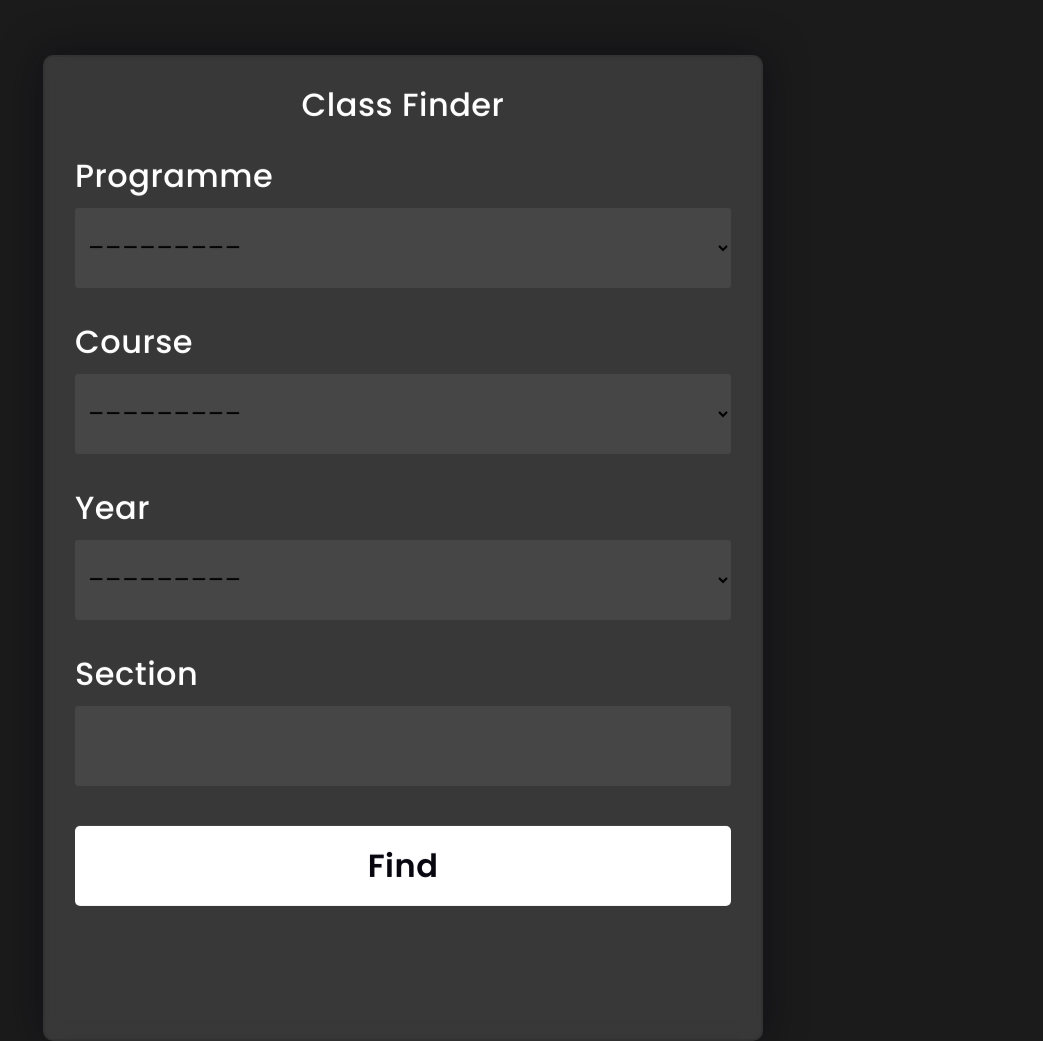
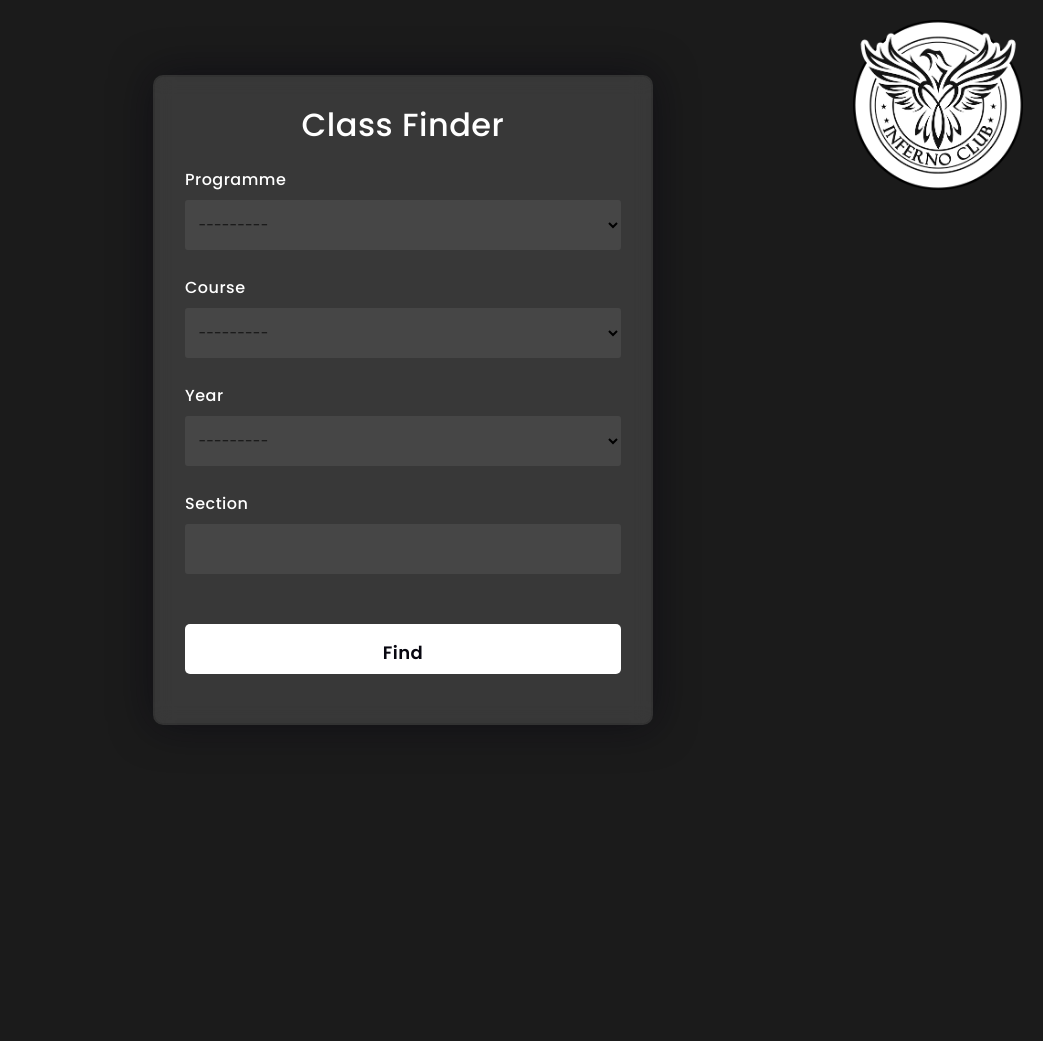
Before and after one commit to htarab-b/srm-fsh-classroom-finder, a Django app: page / in a window 1280 px wide. Shown: the whole page, without its empty margins (237-1280 px from the left). After the commit the page ends 725 px from the top, so only its background shows below. Run offline with Django 4.2, Linux system fonts and the light colour scheme.

Commit message:
Added headers

```diff
--- a/app/templates/classroom.html
+++ b/app/templates/classroom.html
@@ -73,6 +73,7 @@
     </style>
 </head>
 <body>
+    {% include "header.html" %}
     <form>
         <h3>Classroom Time Table</h3>
 
--- a/app/templates/classroomtt.html
+++ b/app/templates/classroomtt.html
@@ -104,6 +104,7 @@
 <title>{{ classroom }} Classroom Time Table</title>
 </head>
 <body>
+    {% include "header.html" %}
     <h1>{{ classroom }} Classroom Time Table</h1>
     <div class="container1">
         <div class="table">
--- /dev/null
+++ b/app/templates/header.html
@@ -0,0 +1,17 @@
+{% load static %}
+<html>
+    <head>
+        <style>
+            img {
+                width: 170px;
+                height: 170px;
+                position: absolute;
+                top: 20px;
+                right: 20px;
+            }
+        </style>
+    </head>
+    <body>
+        <img src="{% static 'assets/Inferno_Logo.png' %}" alt="Club Inferno">
+    </body>
+</html>
--- a/app/templates/home.html
+++ b/app/templates/home.html
@@ -74,9 +74,67 @@
             border-radius: 5px;
             cursor: pointer;
         }
+        @media only screen and (min-width: 769px) {
+            form{
+                height: 650px;
+                width: 500px;
+                background-color: rgba(255,255,255,0.13);
+                position: absolute;
+                transform: translate(-50%,-50%);
+                top: 50%;
+                left: 50%;
+                border-radius: 10px;
+                backdrop-filter: blur(10px);
+                box-shadow: 0 0 40px rgba(8,7,16,0.6);
+                padding: 30px;
+            }
+            form *{
+                font-family: 'Poppins',sans-serif;
+                letter-spacing: 0.5px;
+                outline: none;
+                border: none;
+            }
+            form h3{
+                color: #ffffff;
+                font-size: 32px;
+                font-weight: 500;
+                line-height: 35px;
+                text-align: center;
+            }
+            label{
+                display: block;
+                margin-top: 25px;
+                font-size: 16px;
+                font-weight: 500;
+                color: #fff;
+            }
+            input, select{
+                display: block;
+                height: 50px;
+                width: 100%;
+                background-color: rgba(255,255,255,0.07);
+                border-radius: 3px;
+                padding: 0 10px;
+                margin-top: 8px;
+                font-size: 14px;
+                font-weight: 300;
+            }
+            input[type='submit']{
+                margin-top: 50px;
+                width: 100%;
+                background-color: #ffffff;
+                color: #080710;
+                padding: 15px 0;
+                font-size: 18px;
+                font-weight: 600;
+                border-radius: 5px;
+                cursor: pointer;
+            }
+        }
     </style>
 </head>
 <body>
+    {% include "header.html" %}
     <form>
         <h3>Class Finder</h3>
 
--- a/app/templates/staff.html
+++ b/app/templates/staff.html
@@ -73,6 +73,7 @@
     </style>
 </head>
 <body>
+    {% include "header.html" %}
     <form>
         <h3>Class Finder - Staffs</h3>
 
--- a/app/templates/staffeditor.html
+++ b/app/templates/staffeditor.html
@@ -20,7 +20,7 @@ body{
     background-color: #1b1b1b;
 }
 form{
-    height: 450px;
+    height: 540px;
     width: 400px;
     background-color: rgba(255,255,255,0.13);
     position: absolute;
@@ -92,6 +92,9 @@ input[type='submit']{
         <label>Staff Name</label>
         <input type="text" name="Name">
 
+        <label>Employee ID</label>
+        <input type="text" name="EmpID">
+
         <label>Staff College Mail ID</label>
         <input type="email" name="Email">
 
--- a/app/templates/stafftt.html
+++ b/app/templates/stafftt.html
@@ -105,6 +105,7 @@
 <title>{{ staff.Name }} Time Table</title>
 </head>
 <body>
+    {% include "header.html" %}
     <h1>{{ staff }}</h1>
 
     <div class="container1">
--- a/app/templates/studenttimetable.html
+++ b/app/templates/studenttimetable.html
@@ -91,6 +91,7 @@
 <title>{{ class }} Time Table</title>
 </head>
 <body>
+    {% include "header.html" %}
     <h1>Class: {{ class }}</h1>
     <div class="container">
         <div class="table">
--- a/app/templates/timetable.html
+++ b/app/templates/timetable.html
@@ -95,6 +95,7 @@
 <title>{{ class }} Time Table</title>
 </head>
 <body>
+    {% include "header.html" %}
     <h1>{{ class }}</h1>
     <div class="container">
         <div class="table">
--- a/app/views.py
+++ b/app/views.py
@@ -243,7 +243,8 @@ class StaffEditorView(LoginRequiredMixin, ListView):
     def post(self, request):
         Name = request.POST.get('Name')
         Email = request.POST.get('Email')
-        Staff.objects.create(Name=Name, Email=Email)
+        EmpID = request.POST.get('EmpID')
+        Staff.objects.create(Name=Name, Email=Email, EmpID=EmpID)
         return render(request, 'staffeditor.html', {'message': 'Staff added successfully'})
 
 class SubjectEditorView(LoginRequiredMixin, ListView):
--- a/classroomfinder/settings.py
+++ b/classroomfinder/settings.py
@@ -126,7 +126,10 @@ USE_TZ = True
 # Static files (CSS, JavaScript, Images)
 # https://docs.djangoproject.com/en/4.1/howto/static-files/
 
-STATIC_URL = 'static/'
+STATIC_URL = '/static/'
+STATICFILES_DIRS = [
+    BASE_DIR / "static",
+]
 
 # Default primary key field type
 # https://docs.djangoproject.com/en/4.1/ref/settings/#default-auto-field
```
Also changed, not shown: app/templates/navbar.html (+23 -0 lines), static/assets/Inferno_Logo.png (added), 3 other files.
